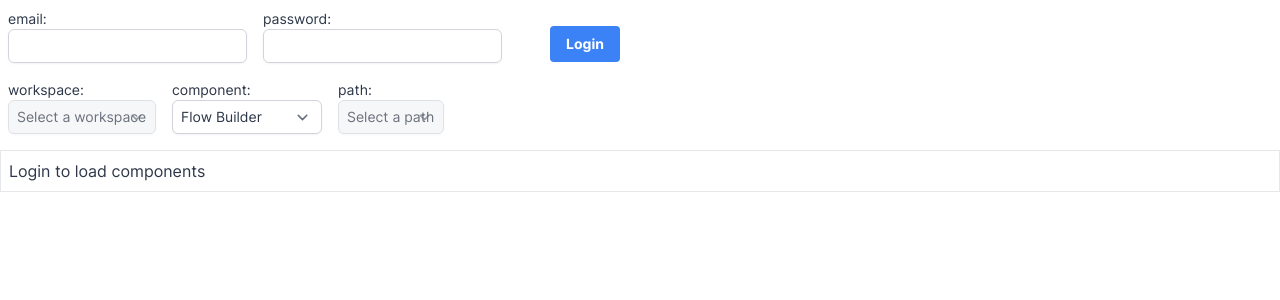
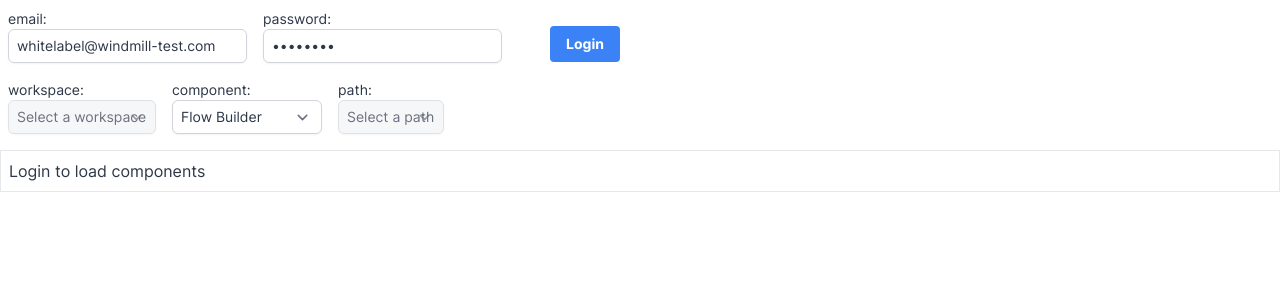
Before and after one commit to windmill-labs/windmill-whitelabelling-react-webpack, a React (Create React App) app: page / in a window 1280 px wide. Shown: the top 300 px of the page. Built offline with nearby package versions, Linux system fonts and the light colour scheme; what windmill-client would draw is missing.

Commit message:
use default credentials

```diff
--- a/src/App.js
+++ b/src/App.js
@@ -15,8 +15,8 @@ import {
 } from "windmill-client";
 
 export default function App() {
-  const [email, setEmail] = useState("");
-  const [password, setPassword] = useState("");
+  const [email, setEmail] = useState("whitelabel@windmill-test.com");
+  const [password, setPassword] = useState("changeme");
   const [workspace, setWorkspace] = useState("");
 
   const [componentType, setComponentType] = useState("flowbuilder");
@@ -48,6 +48,7 @@ export default function App() {
         <label>
           email:
           <input
+            type="email"
             value={email} // ...force the input's value to match the state variable...
             onChange={(e) => setEmail(e.target.value)} // ... and update the state variable on any edits!
           />
```
Also changed, not shown: 1 other file (tests, documents, lock files or other folders).
